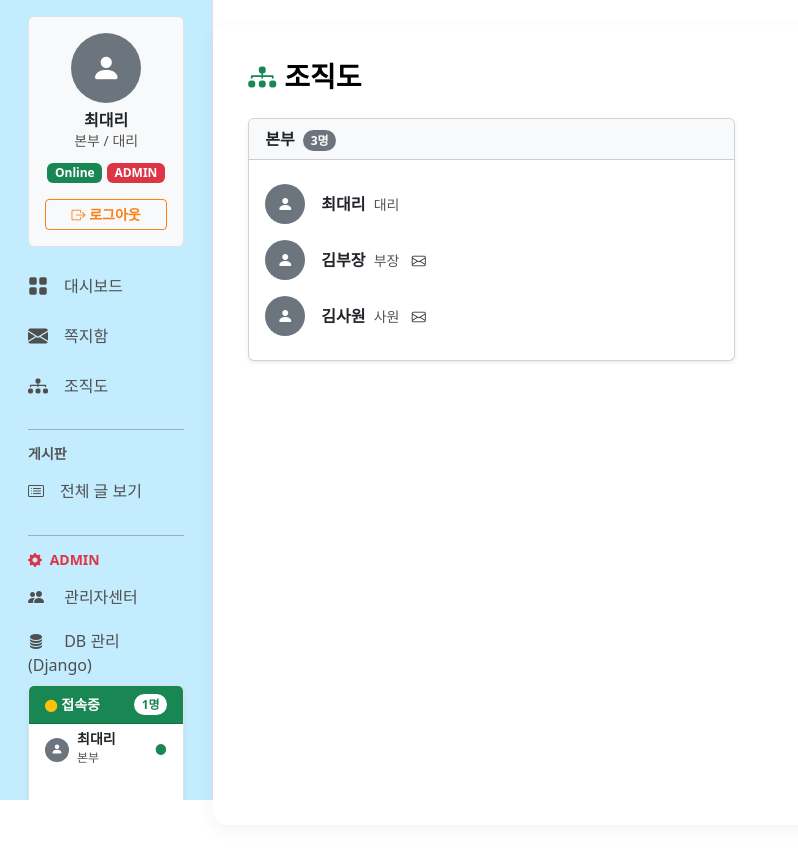
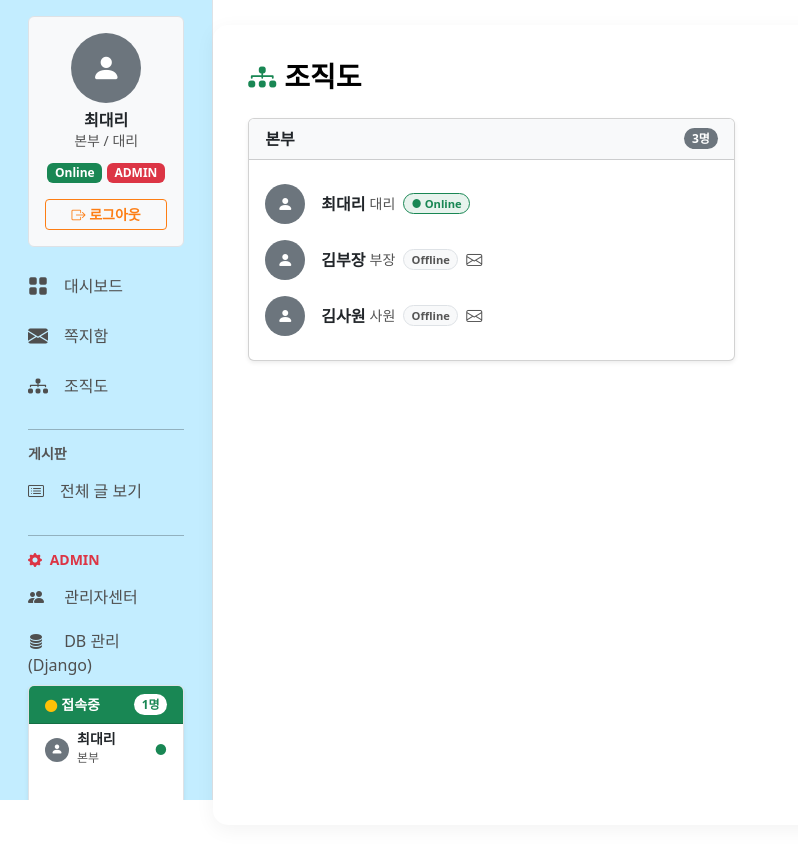
Before and after one commit to seyoung927/hybridcloud-project, a Django app: page /accounts/org/ in a window 1280 px wide. Shown: the whole page, without its empty margins (0-798 px from the left). Run offline with Django 4.2, Linux system fonts and the light colour scheme; a user stored in the database is signed in; data comes from the database, SQL or seed files in the repository.

Commit message:
접속 확인 기능 추가

```diff
--- a/CB/accounts/templates/accounts/org_chart.html
+++ b/CB/accounts/templates/accounts/org_chart.html
@@ -7,35 +7,48 @@
     {% for dept in departments %}
     <div class="col-md-6 mb-4">
         <div class="card shadow-sm h-100">
-            <div class="card-header fw-bold bg-light">
-                {{ dept.name }}
-                <span class="badge bg-secondary rounded-pill ms-1">{{ dept.members.count }}명</span>
+            <div class="card-header fw-bold bg-light d-flex justify-content-between align-items-center">
+                <span>{{ dept.name }}</span>
+                <span class="badge bg-secondary rounded-pill">{{ dept.members.count }}명</span>
             </div>
+
             <div class="card-body">
                 <ul class="list-group list-group-flush">
                     {% for member in dept.members.all %}
-                    <li class="list-group-item d-flex align-items-center border-0 px-0">
+                    <li class="list-group-item d-flex align-items-center border-0 px-0 py-2">
+
                         {% if member.profile_image %}
-                            <img src="{{ member.profile_image.url }}" class="rounded-circle me-3" width="40" height="40" style="object-fit: cover;">
+                            <img src="{{ member.profile_image.url }}" class="rounded-circle me-3" width="40" height="40" style="object-fit: cover; border: 1px solid #eee;">
                         {% else %}
                             <div class="rounded-circle bg-secondary d-flex justify-content-center align-items-center me-3" style="width: 40px; height: 40px; color: white;">
                                 <i class="bi bi-person-fill"></i>
                             </div>
                         {% endif %}
 
-                        <div>
-                            <span class="fw-bold text-dark">{{ member.nickname }}</span>
-                            <small class="text-muted ms-1">{{ member.rank.name }}</small>
+                        <div class="d-flex align-items-center flex-wrap">
+                            <span class="fw-bold text-dark me-1">{{ member.nickname }}</span>
+                            <small class="text-muted me-2">{{ member.rank.name }}</small>
+
+                            {% if member.is_online %}
+                                <span class="badge bg-success bg-opacity-10 text-success border border-success rounded-pill" style="font-size: 0.7rem;">
+                                    ● Online
+                                </span>
+                            {% else %}
+                                <span class="badge bg-light text-secondary border rounded-pill" style="font-size: 0.7rem;">
+                                    Offline
+                                </span>
+                            {% endif %}
 
                             {% if member != user %}
-                                <a href="{% url 'send_message' %}?to={{ member.id }}" class="text-decoration-none ms-2 small">
+                                <a href="{% url 'community:send_message' %}?to={{ member.id }}" class="text-decoration-none ms-2 text-secondary hover-primary">
                                     <i class="bi bi-envelope"></i>
                                 </a>
                             {% endif %}
                         </div>
+
                     </li>
                     {% empty %}
-                    <li class="text-muted small">소속된 사원이 없습니다.</li>
+                    <li class="text-muted small py-3 text-center">소속된 사원이 없습니다.</li>
                     {% endfor %}
                 </ul>
             </div>
@@ -43,4 +56,11 @@
     </div>
     {% endfor %}
 </div>
+
+<style>
+    /* 쪽지 아이콘에 마우스 올리면 색 변하게 */
+    .hover-primary:hover {
+        color: #0d6efd !important;
+    }
+</style>
 {% endblock %}
```
